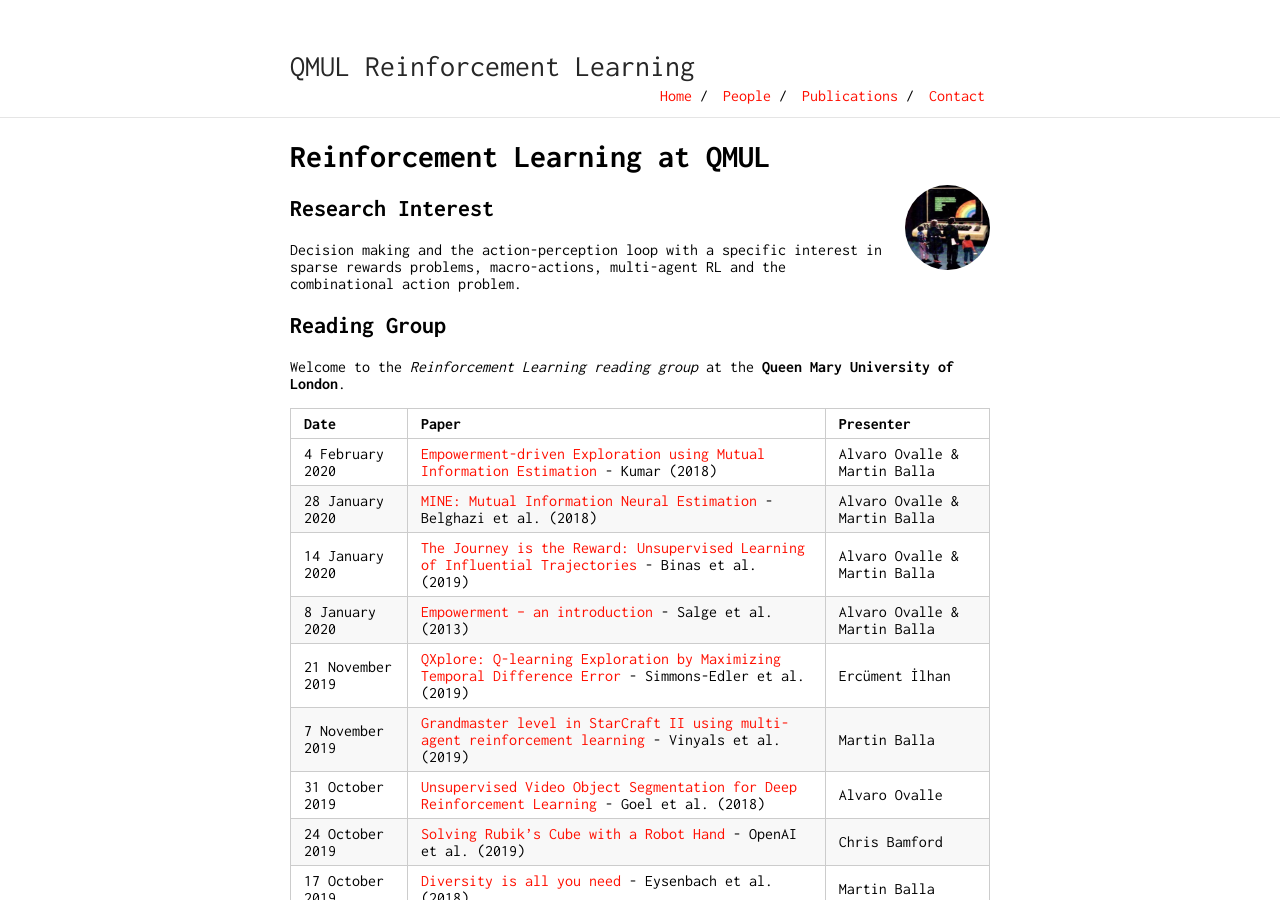
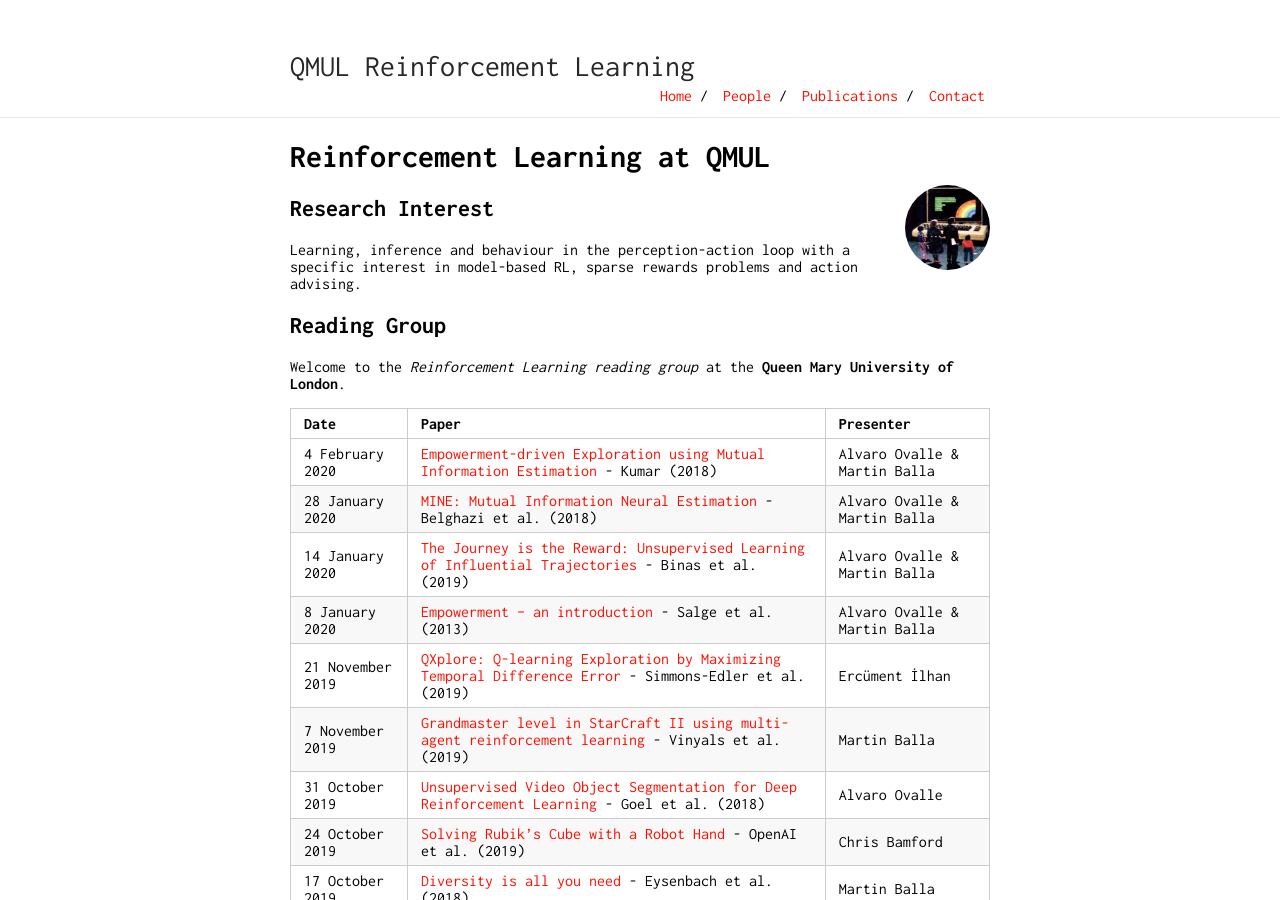
Before and after one commit to qmul-rl/qmul-rl.github.io, a Jekyll site: the page built from index.md, in a window 1280 px wide and 900 px high. Built offline with Jekyll 4.4.1, drawn with Linux system fonts in a browser that asks for light colours; our own code applies the rules of GitHub Pages for plain Markdown files.

Commit message:
changed main topics

```diff
--- a/index.md
+++ b/index.md
@@ -9,7 +9,7 @@ layout: default
 
 ## Research Interest
 
-Decision making and the action-perception loop with a specific interest in sparse rewards problems, macro-actions, multi-agent RL and the combinational action problem.
+Learning, inference and behaviour in the perception-action loop with a specific interest in model-based RL, sparse rewards problems and action advising.
 
 ## Reading Group
 
```
